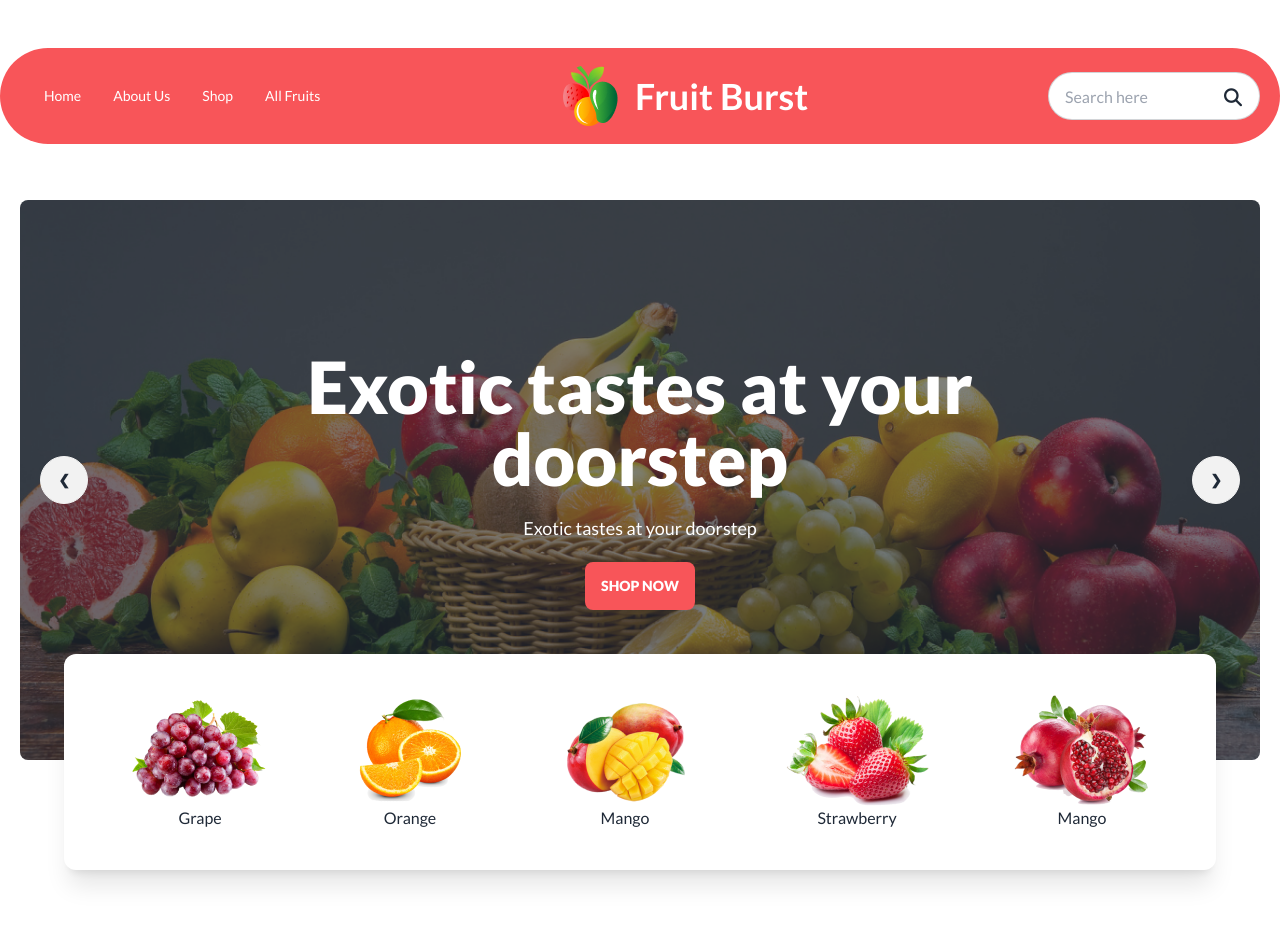
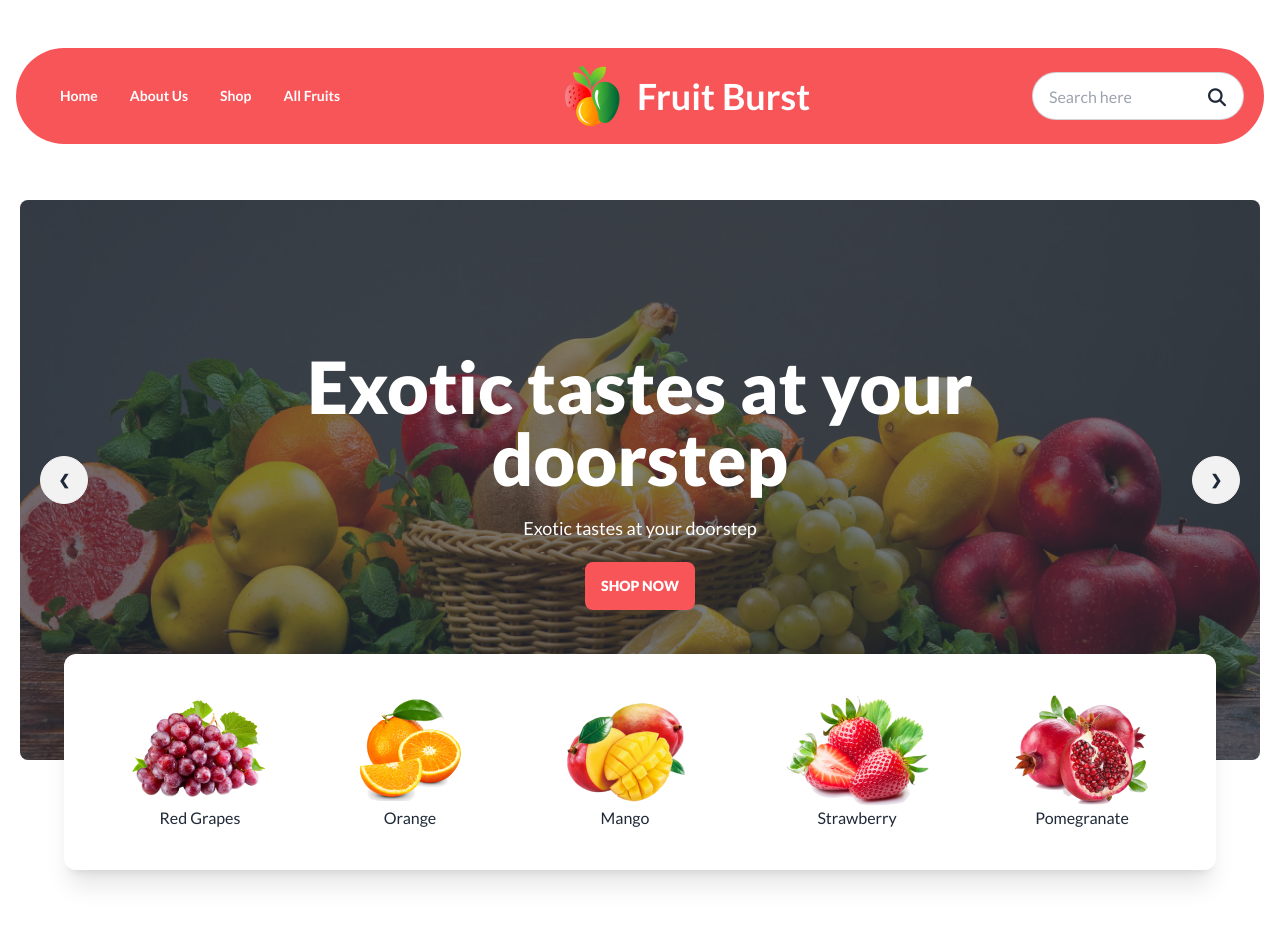
Before and after one commit to KhandakerSamin/Assignment-three, a plain HTML site: page index.html in a window 1280 px wide. Shown: the top 952 px of the page. Drawn offline with nearby package versions, Linux system fonts and the light colour scheme; grey boxes are pictures that could not be loaded.

Commit message:
some responsive issu and final commit

```diff
--- a/index.html
+++ b/index.html
@@ -41,7 +41,7 @@
 
     <!-- navber section -->
 
-    <nav class="container mx-auto">
+    <nav class="container mx-auto md:px-4">
       <div
         class="flex bg-white text-black mt-10 h-14 md:flex justify-between items-center md:bg-[#F85559] rounded-full md:text-white md:mt-12 md:h-24">
         <div class=" lg:pb-6 md:pl-6">
@@ -53,7 +53,8 @@
                   <path stroke-linecap="round" stroke-linejoin="round" stroke-width="2" d="M4 6h16M4 12h8m-8 6h16" />
                 </svg>
               </label>
-              <ul tabindex="0" class="menu menu-sm dropdown-content mt-3 z-[1] p-2 shadow bg-base-100 rounded-box w-52">
+              <ul tabindex="0"
+                class="menu menu-sm dropdown-content mt-3 z-[1] p-2 shadow bg-base-100 rounded-box w-52 font-bold">
                 <li><a>Home</a></li>
                 <li><a>About Us</a></li>
                 <li><a>Shop</a></li>
@@ -63,7 +64,7 @@
           </div>
 
           <div class="navbar-center hidden lg:flex">
-            <ul class="menu menu-horizontal px-1">
+            <ul class="menu menu-horizontal px-1 font-bold">
               <li><a>Home</a></li>
               <li><a>About Us</a></li>
               <li><a>Shop</a></li>
@@ -154,11 +155,12 @@
     </section>
 
     <!-- Bonus 1 :Banner UP section -->
+
     <section class="hidden lg:block max-w-6xl mx-auto -mt-28 mb-20 relative">
       <div class="flex justify-between bg-white shadow-xl py-10 px-16 rounded-xl">
         <div>
           <img src="./images/fruit1.png" alt="">
-          <p class="text-center">Grape</p>
+          <p class="text-center">Red Grapes</p>
         </div>
         <div>
           <img src="./images/fruit2.png" alt="">
@@ -174,7 +176,7 @@
         </div>
         <div>
           <img src="./images/fruit5.png" alt="">
-          <p class="text-center">Mango</p>
+          <p class="text-center">Pomegranate</p>
         </div>
       </div>
     </section>
@@ -186,7 +188,9 @@
     <!-- Deal Of the day section  -->
 
     <section class="container mx-auto mt-24">
+
       <!-- Countdoun style -->
+
       <div class="flex flex-col md:flex-col lg:flex-row items-center">
         <div class="flex-grow ml-7">
           <h2 class="text-5xl font-extrabold pb-10 text-center md:text-center lg:text-left pr-8">Deal of the day</h2>
@@ -693,6 +697,7 @@
   </main>
 
   <!-- footer Section -->
+
   <footer class="footer footer-center p-10 bg-black text-white rounded">
     <div class="flex items-center mt-16">
       <img src="./images/logo.png" alt="">
```
